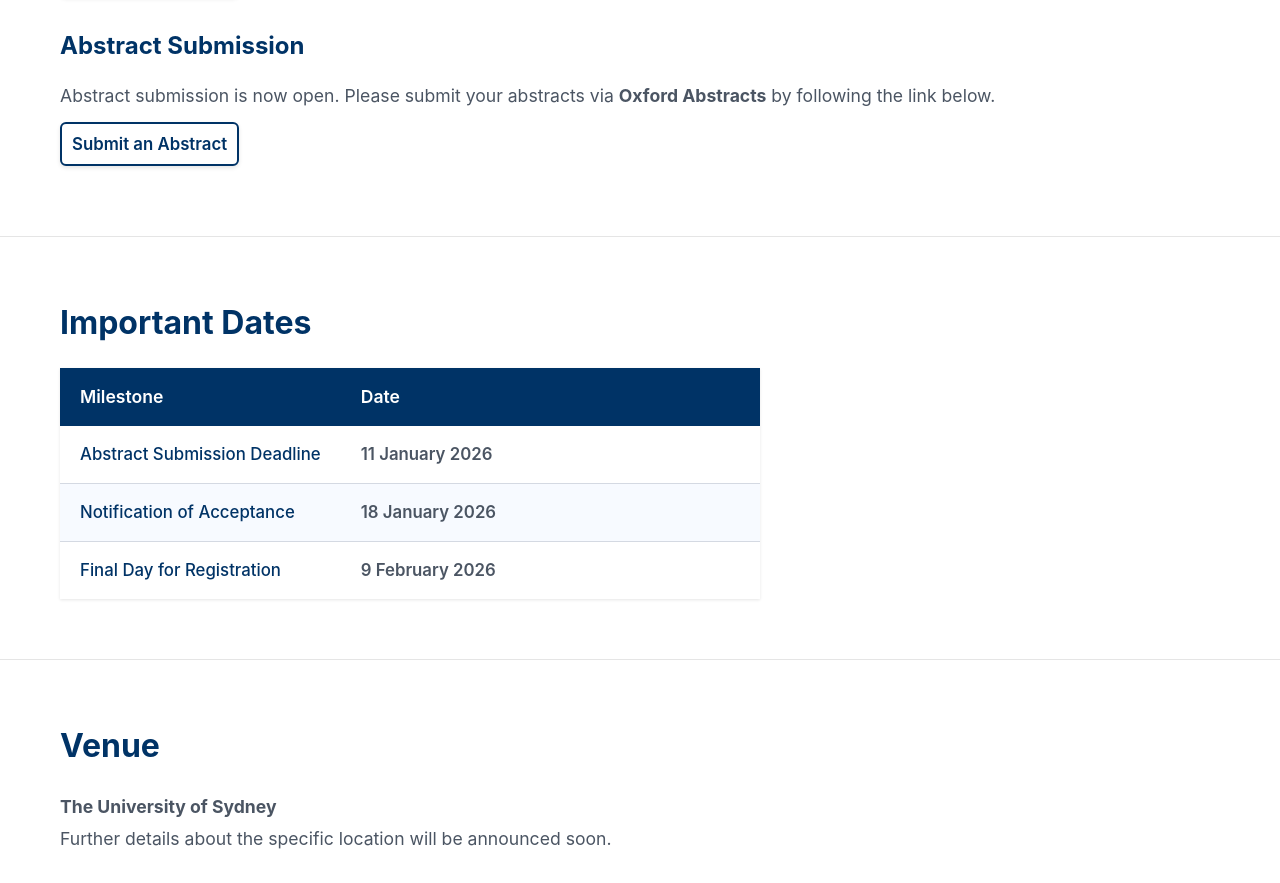
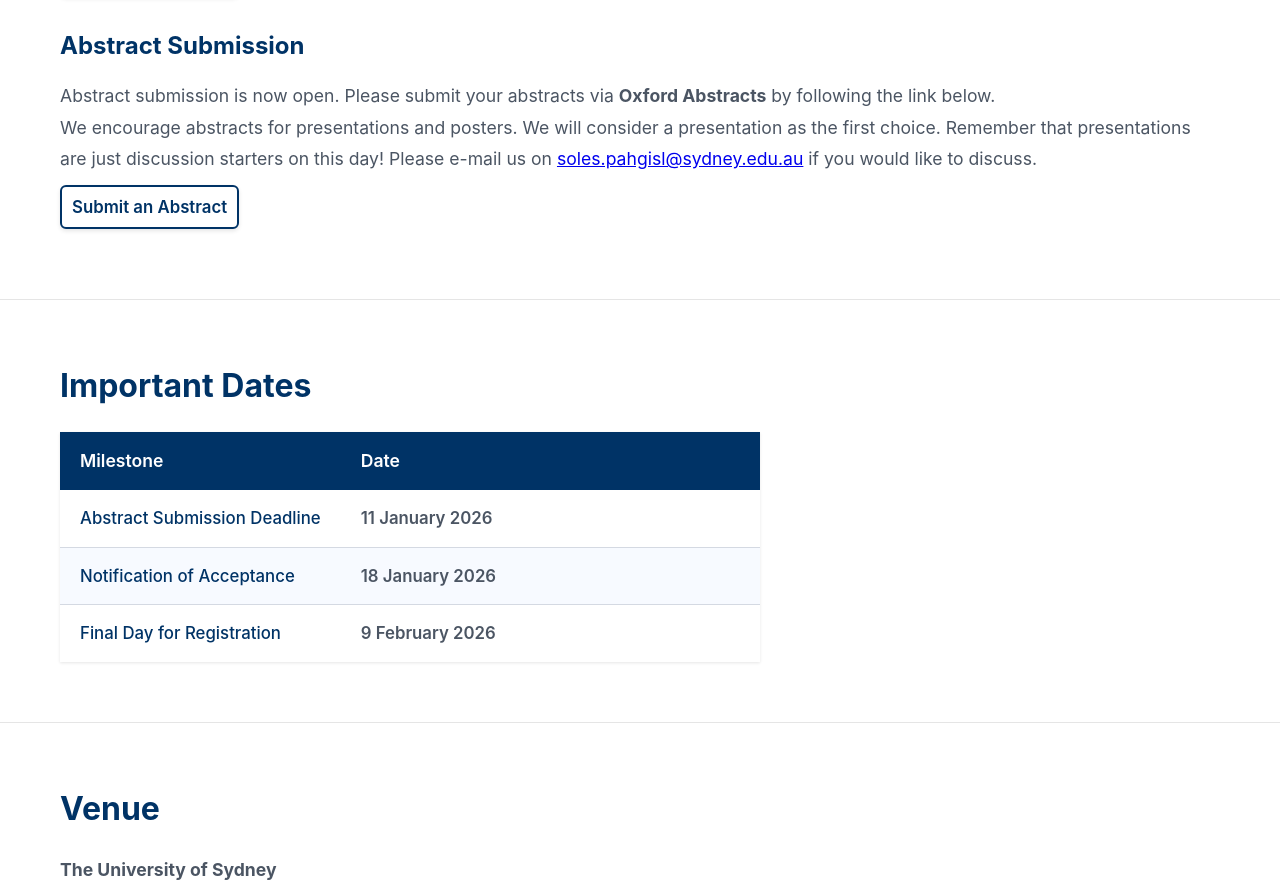
Before and after one commit to sydneyhydro/sydneyhydro.github.io, a plain HTML site: page index.html in a window 1280 px wide. Shown: the part 1977-2860 px from the top of the page. Drawn offline with Linux system fonts and the light colour scheme.

Commit message:
Update abstract submission text
Updated abstract submission text to be more inviting

```diff
--- a/index.html
+++ b/index.html
@@ -129,6 +129,10 @@
                 <p>Abstract submission is now open. Please submit your abstracts via <strong>Oxford Abstracts</strong>
                     by following the
                     link below.</p>
+                <p>We encourage abstracts for presentations and posters. We will consider a presentation as the first choice.
+                    Remember that presentations are just discussion starters on this day! Please e-mail us on
+                    <a href="mailto:soles.pahgisl@sydney.edu.au">soles.pahgisl@sydney.edu.au</a>
+                if you would like to discuss.</p>
                 <p>
                     <a class="btn btn-secondary" href="https://app.oxfordabstracts.com/stages/80314/submitter"
                         target="_blank" rel="noopener noreferrer" aria-label="Abstract Submission Form">Submit an
```
